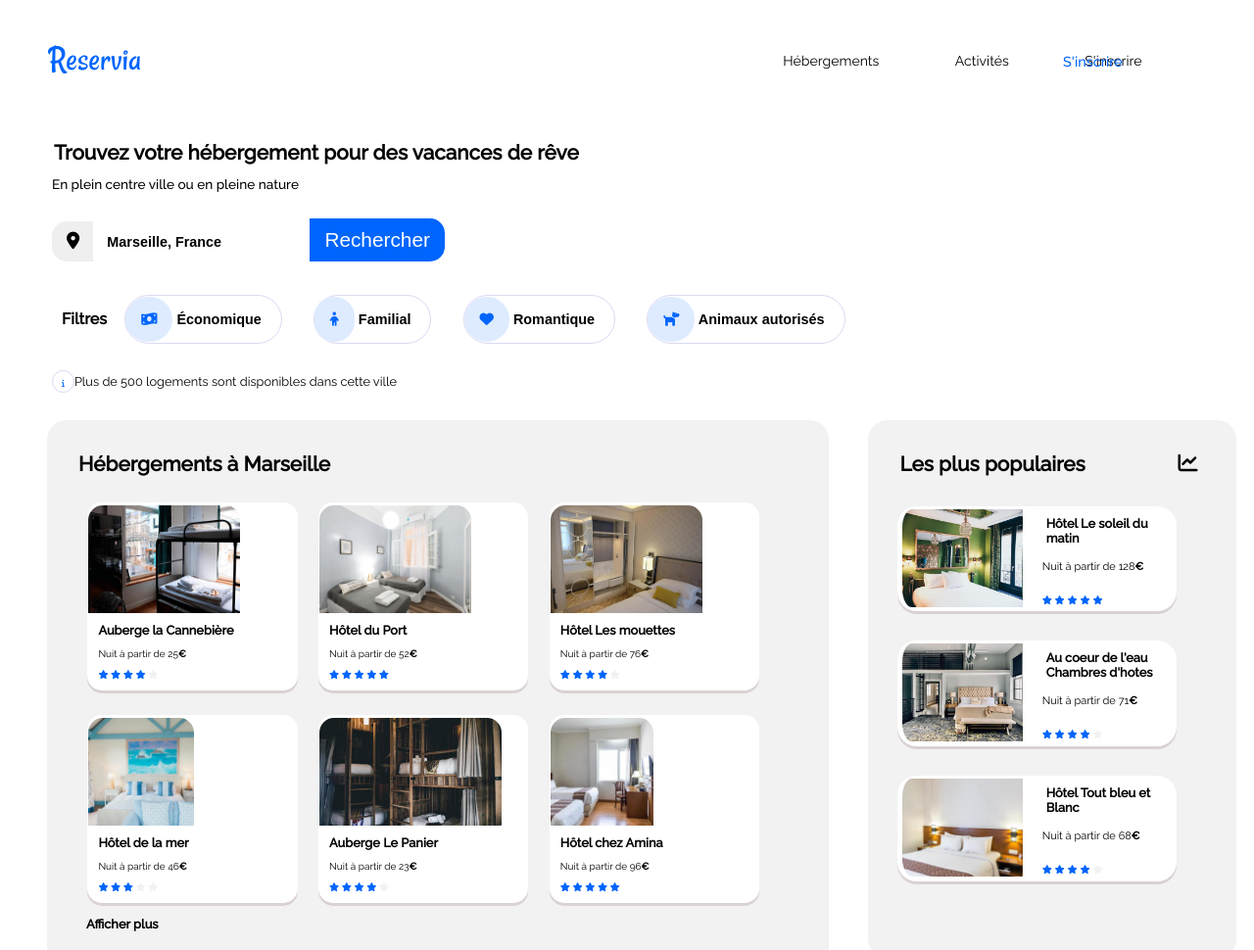
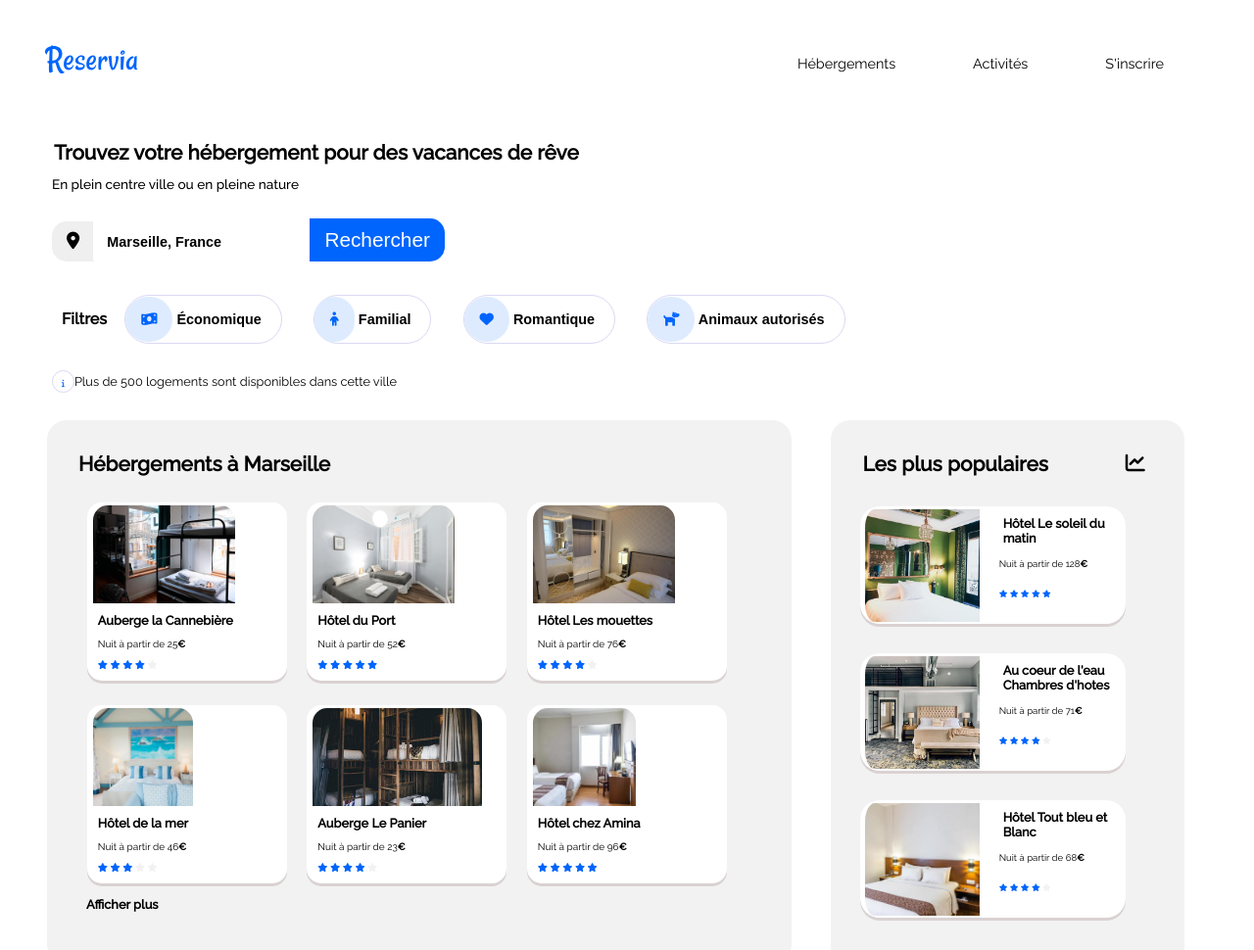
Before and after one commit to AndreSpinoza85/FelipeAndresEspinoza_2_14042021, a plain HTML site: page index.html in a window 1280 px wide. Shown: the top 970 px of the page at 98% size. Drawn offline with Linux system fonts and the light colour scheme.

Commit message:
"modifications P2 post-soutenance css"
"modifications P2 post-soutenance css"

```diff
--- a/style.css
+++ b/style.css
@@ -8,7 +8,7 @@ body
 
 }
 
-@media screen and (max-width: 800px)
+@media screen and (max-width: 487px)
 {
     body
     {
@@ -24,7 +24,7 @@ body
 
 }
 
-@media screen and (max-width: 800px)
+@media screen and (max-width: 487px)
 {
     #bloc_page
     {
@@ -218,7 +218,7 @@ span i
 
 }
 
-@media screen and (max-width: 800px)
+@media screen and (max-width: 487px)
 {
     header
     {
@@ -322,15 +322,17 @@ nav
     width: auto;
     padding-top: 0px;
     margin-top: 0px;
-    padding-left: 0px;
-    margin-left: 10px;
+    padding-left: 0%;
+    margin-left: 2%;
+    padding-right: 2%;
 }
 
 
 #logo img
 {
 
-    margin-left: 30px;
+    padding-left: 1%;
+    margin-left: 0%;
     margin-top: 30px;
 }
 
@@ -341,11 +343,12 @@ nav ul
 {
     float: right;
     display: flex;
-    font-size: 0.80em;
+    font-size: 90%;
     list-style-type: none;
     margin: 5%;
-    padding-right: 15%;
-    margin-top: -38px;
+    padding-right: 12%;
+
+    margin-top: -3%;
 
 
 
@@ -364,23 +367,20 @@ nav li
 nav a
 {
     width: 100%;
-    font-size: 1.1em;
     color: black;
     text-decoration: none;
     padding-bottom: 10px;
 }
+#inscription
+{
+    color: yellow;
+}
 
-.inscrire
+div .inscrire
 {
-    float:right;
-    font-size: 0.90em;
-    color: #0065FC;
-    font-weight: 500;
-    padding-right: 0%;
-    margin-right: -33%;
-    margin-top: -2.6%;
+    display: none;
+}
 
-}
 
 nav a:hover
 {
@@ -393,7 +393,7 @@ nav a:hover
 
 
 
-@media screen and (max-width: 800px)
+@media screen and (max-width: 487px)
 {
 
 
@@ -410,7 +410,8 @@ nav a:hover
     }
     #logo img
     {
-        margin-top: 1px;
+        margin-top: 1%;
+        margin-left: 15%;
 
     }
 
@@ -419,8 +420,8 @@ nav a:hover
     {
         width: 70%;
         height: 10px;
-        padding-top: 42%;
-        margin-left: -70%;
+        padding-top: 25%;
+        margin-left: -50%;
 
     }
 
@@ -442,13 +443,21 @@ nav a:hover
         float: right;
         text-align: right;
     }
+    #inscription
+    {
+        display: none;
+    }
+
      div .inscrire
     {
+        display: block;
         font-size: 1em;
         font-weight: bold;
         margin-top: 10%;
         margin-right: -100px;
-        padding-left: 40%;
+        padding-left: 50%;
+        color: #0065FC;
+
     }
 
 
@@ -464,6 +473,12 @@ nav a:hover
 
 
 /*main*/
+main
+{
+    display: flex;
+    margin-right: 5%;
+
+}
 
 /*section hébergements*/
 
@@ -503,7 +518,7 @@ h1
     float: left;
     border-radius: 15px;
     width: 28%;
-    height: 35%;
+    height: 10%;
     text-align: left;
     font-size: medium;
     background-color: white;
@@ -574,22 +589,22 @@ h1
     justify-content: center;
     text-align: right;
     width: 100%;
-    height: 110px;
+    height: 100px;
     object-fit: cover;
     border-radius: 15px 15px 0px 0px;
     padding-top: 0px;
     margin-top: -8px;
-    margin-left: -10px;
+    margin-left: -5px;
 }
 #full_4
 {
     width: 100%;
-    height: 110px;
+    height: 100px;
 }
 #full_6
 {
     width: 100%;
-    height: 110px;
+    height: 100px;
 }
 
 
@@ -653,7 +668,7 @@ h1
 {
     float: left;
     width: 25%;
-    height: 490px;
+    height: 500px;
     background-color: #F2F2F2;
     border-radius: 20px;
     padding: 30px;
@@ -668,7 +683,7 @@ h1
     display:flex;
 
     text-align: left;
-    font-size: 0.80em;
+    font-size: 80%;
     padding: 4px;
     margin: 4px;
     padding-right: 0px;
@@ -691,7 +706,7 @@ h1
 
     border-radius: 20px;
     width: 90%;
-    height: 22%;
+    height: 24%;
     background-color: white;
     margin-top: 30px;
     box-shadow: 0px 3px 0px rgb(218, 210, 210);
@@ -704,7 +719,7 @@ h1
 {
     float: left;
     width: 43%;
-    height: 100px;
+    height: 115px;
     object-fit: cover;
     margin: 5px;
     margin-top: 2px;
@@ -718,7 +733,7 @@ h1
 #populaires p
 {
     text-align: left;
-    font-size: 11px;
+    font-size: 60%;
     font-weight:normal;
     margin-right: 0px;
 
@@ -729,7 +744,7 @@ h1
 
     text-align:right;
     color: #0065FC;
-    font-size: 9px;
+    font-size: 80%;
     padding-right: 0px;
     padding-top: 12px;
 
@@ -745,7 +760,7 @@ h1
 
 
 
-@media screen and (max-width: 800px)
+@media screen and (max-width: 487px)
 {
     main
     {
@@ -1021,7 +1036,7 @@ h3
 
 }
 
-@media screen and (max-width: 800px)
+@media screen and (max-width: 487px)
 {
     article
     {
@@ -1174,7 +1189,7 @@ li
 }
 
 
-@media screen and (max-width: 800px)
+@media screen and (max-width: 487px)
 
 {
     footer
```
